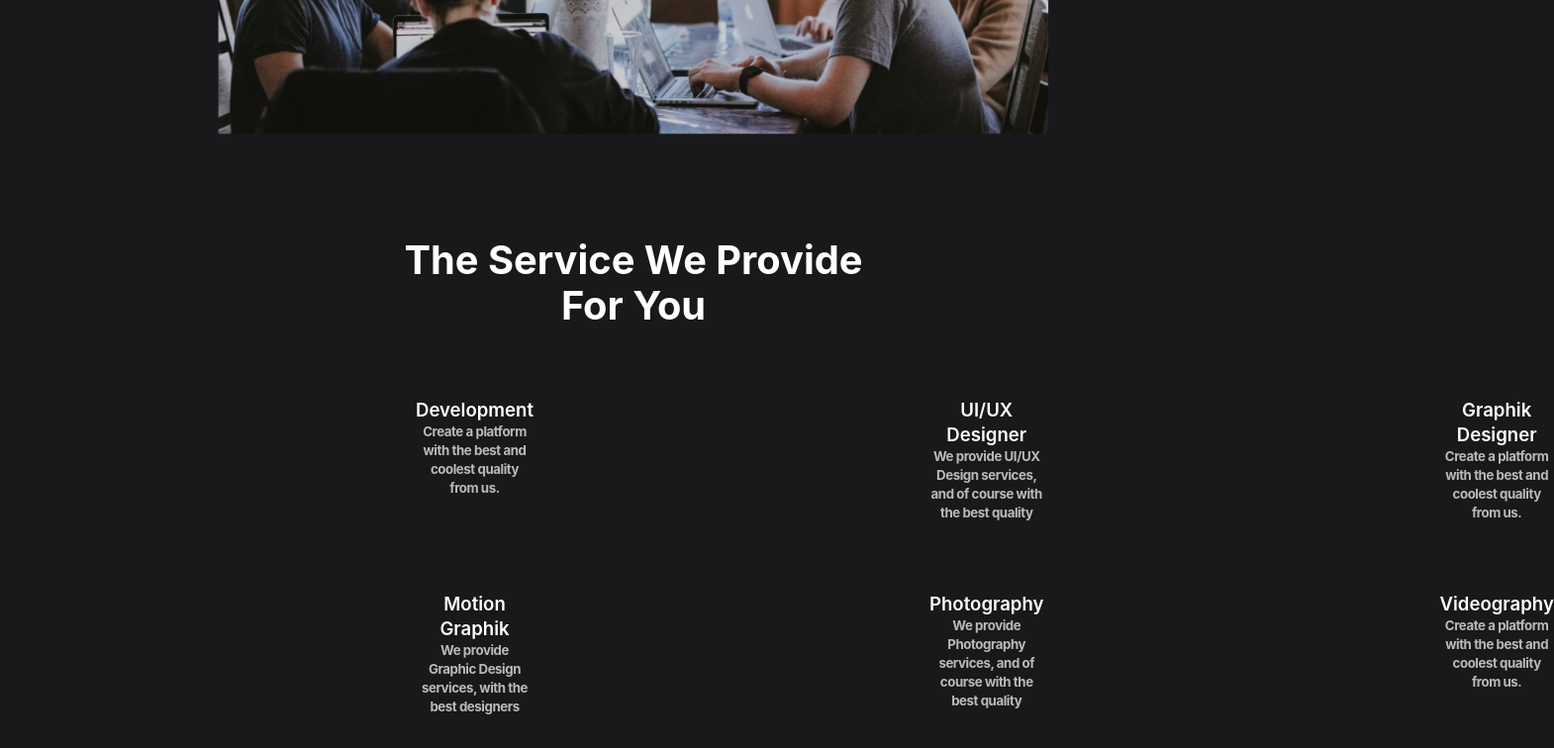
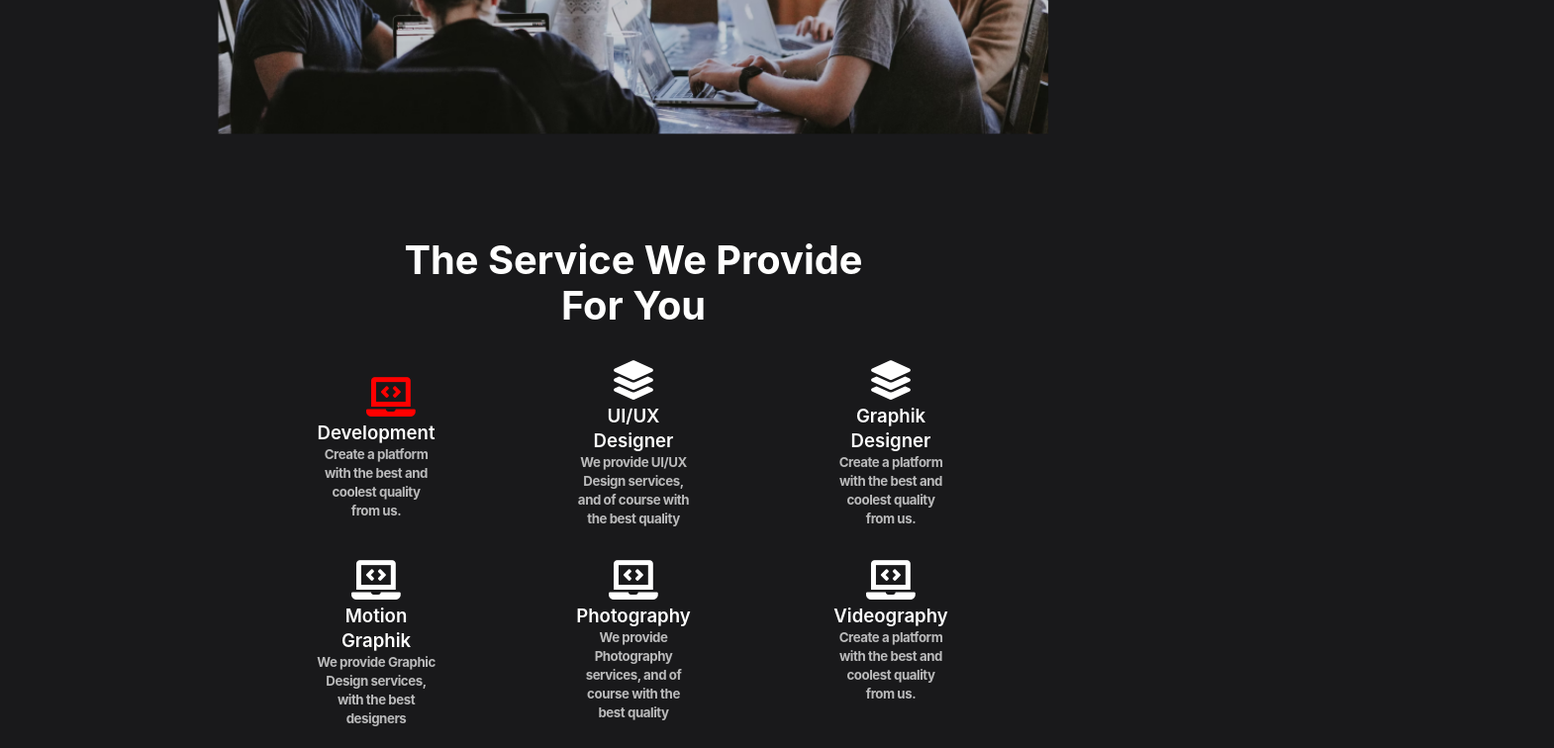
Before and after one commit to tawsifhye/agency-react-sass, a React (Create React App) app: page / in a window 1280 px wide. Shown: the part 1170-1926 px from the top of the page at 99% size, 1570 px wide, since content can reach past the window. Built offline with nearby package versions, Linux system fonts and the light colour scheme.

Commit message:
service section added

```diff
--- a/src/Components/Services.js
+++ b/src/Components/Services.js
@@ -6,33 +6,39 @@ import SingleService from './SingleService';
 const services = [
     {
         'id': '1',
+        'icon': 'fas fa-laptop-code',
         'title': 'Development',
         'details': 'Create a platform with the best and coolest quality from us.',
     },
     {
         'id': '2',
+        'icon': 'fas fa-layer-group',
         'title': 'UI/UX Designer',
         'details': 'We provide UI/UX Design services, and of course with the best quality',
     },
     {
         'id': '3',
+        'icon': 'fas fa-layer-group',
         'title': 'Graphik Designer',
         'details': 'Create a platform with the best and coolest quality from us.',
     },
     {
         'id': '4',
+        'icon': 'fas fa-laptop-code',
         'title': 'Motion Graphik',
         'details': 'We provide Graphic Design services, with the best designers',
     },
 
     {
         'id': '5',
+        'icon': 'fas fa-laptop-code',
         'title': 'Photography',
         'details': 'We provide Photography services, and of course with the best quality',
     },
 
     {
         'id': '6',
+        'icon': 'fas fa-laptop-code',
         'title': 'Videography',
         'details': 'Create a platform with the best and coolest quality from us.',
     },
--- a/src/Components/SingleService.js
+++ b/src/Components/SingleService.js
@@ -1,8 +1,10 @@
 import React from 'react';
 import '../Styles/SingleService.scss';
 const SingleService = ({ service }) => {
+    console.log(service.icon);
     return (
         <div className="single-service">
+            <i className={service.icon}></i>
             <div className="service-title">{service.title}</div>
             <div className="service-details">{service.details}</div>
         </div>
--- a/src/Styles/Services.scss
+++ b/src/Styles/Services.scss
@@ -1,15 +1,16 @@
-@import 'Variables';
-@import 'common';
+@import "Variables";
+@import "common";
 
-.services-section{
+.services-section {
   @extend .container;
   margin-top: $margin-top;
+  padding: 0 30px;
   position: relative;
-    div{
+  div {
     @include title(700, 39.8214px, 46px);
     text-align: center;
   }
-    .services{
+  .services {
     display: grid;
     grid-template-columns: repeat(3, 1fr);
   }
--- a/src/Styles/SingleService.scss
+++ b/src/Styles/SingleService.scss
@@ -1,15 +1,32 @@
-@import 'Variables';
-@import 'common';
+@import "Variables";
+@import "common";
 
-.single-service{
-    @extend .container;
-    margin-top: 70px;
-    .service-title{
-        @include title(600,18.5833px,25px);
+.single-service {
+  // @extend .container;
+  margin-top: 30px;
+  padding: 0 70px;
+  &:first-child i {
+    padding: 20px;
+    width: 20px;
+    height: 20px;
+    border-radius: 50%;
+    color: red;
+    // background-image: url('data:../images/laptop-code-solid.svg+xml;utf8,<svg ...><g stroke="red" ... /></g></svg>');
+    // background: url(../images/laptop-code-solid.svg) no-repeat center center;
+
+    &:before {
+      //   content: "";
+      //   background-size: 100px;
+      //   background: url(../images/laptop-code-solid.svg) no-repeat center center;
+      //   color: $white_font;
     }
-    .service-details{
-        @extend .details;
-        font-size: 13.2738px;
-        line-height: 19px;
-    }
+  }
+  .service-title {
+    @include title(600, 18.5833px, 25px);
+  }
+  .service-details {
+    @extend .details;
+    font-size: 13.2738px;
+    line-height: 19px;
+  }
 }
```
Also changed, not shown: public/laptop-code-solid.svg (added). Lines whose indentation alone changed are shown as unchanged.
